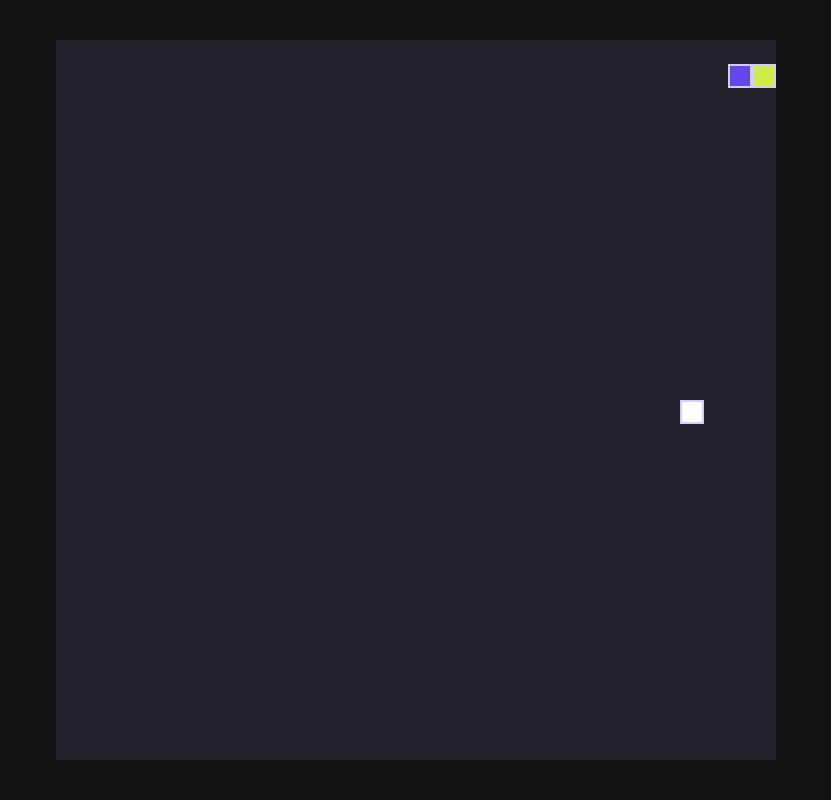
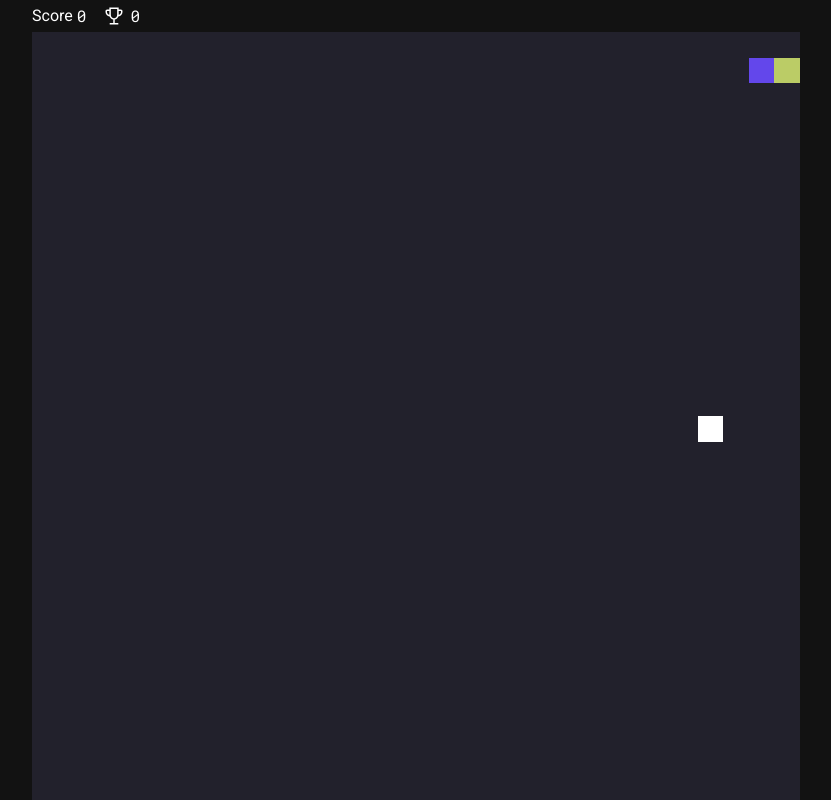
Before and after one commit to iamgopallohar/snake-game, a plain HTML site: page index.html in a window 1280 px wide. Shown: the whole page, without its empty margins (224-1055 px from the left). Drawn offline with Linux system fonts and the light colour scheme.

Commit message:
implemented score, highscore and highscore localstorage

```diff
--- a/css/style.css
+++ b/css/style.css
@@ -8,19 +8,72 @@
   line-height: var(--line-height);
 }
 
+:root {
+  --action-bar-size: 2rem;
+}
+
+.roboto-mono {
+  font-family: "Roboto Mono", monospace;
+  font-optical-sizing: auto;
+  font-weight: 400;
+  font-style: normal;
+}
+
 html,
 body {
   color-scheme: dark;
   width: 100vw;
-  height: 100vh;
+  height: 100svh;
+  overflow: hidden;
   display: flex;
+  align-items: center;
+  justify-content: center;
+  font-family: "Roboto", sans-serif;
+  font-weight: 400;
+  font-style: normal;
+}
+
+.game-container {
+  width: 100svmin;
+  height: 100svmin;
+  overflow: hidden;
+  display: flex;
+  flex-direction: column;
   align-items: center;
   justify-content: center;
 }
 
+.game-action-bar {
+  width: 100%;
+  height: var(--action-bar-size);
+  padding: calc(var(--action-bar-size) / 2);
+  display: flex;
+  align-items: center;
+}
+
+.score-wrapper {
+  display: flex;
+  align-items: center;
+  gap: 1rem;
+}
+
+.score-wrapper > div {
+  gap: 0.25rem;
+  display: flex;
+  align-items: center;
+}
+
+.trophy-icon {
+  --size: 1.5rem;
+  width: var(--size);
+  height: var(--size);
+  fill: currentColor;
+  /* opacity: 0.9; */
+}
+
 #gameboard {
-  width: 90vmin;
-  height: 90vmin;
+  width: calc(100% - var(--action-bar-size));
+  height: calc(100% - var(--action-bar-size));
   background-color: hsl(250, 15%, 15%);
   display: grid;
   grid-template-rows: repeat(30, 1fr);
@@ -34,11 +87,11 @@ body {
   --grid-column-start: 1;
   grid-row-start: var(--grid-row-start);
   grid-column-start: var(--grid-column-start);
-  border: 0.25vmin solid hsl(250, 100%, 90%);
+  /* border: 0.25vmin solid hsl(250, 100%, 90%); */
 }
 
 .head {
-  background-color: hsl(70, 80%, 60%);
+  background-color: hsl(70, 50%, 60%);
 }
 
 .body {
--- a/index.html
+++ b/index.html
@@ -7,9 +7,42 @@
     <link rel="stylesheet" href="css/style.css" />
     <!-- js -->
     <script src="js/script.js" type="module"></script>
+    <!-- fonts -->
+    <link rel="preconnect" href="https://fonts.googleapis.com" />
+    <link rel="preconnect" href="https://fonts.gstatic.com" crossorigin />
+    <link
+      href="https://fonts.googleapis.com/css2?family=Roboto&family=Roboto+Mono&display=swap"
+      rel="stylesheet"
+    />
     <title>Snake Game</title>
   </head>
   <body>
-    <div class="gameboard" id="gameboard"></div>
+    <div class="game-container">
+      <div class="game-action-bar">
+        <div class="score-wrapper">
+          <div>
+            Score
+            <span class="score-span roboto-mono" data-score-display>0</span>
+          </div>
+          <div>
+            <svg
+              class="trophy-icon"
+              xmlns="http://www.w3.org/2000/svg"
+              height="24"
+              viewBox="0 -960 960 960"
+              width="24"
+            >
+              <path
+                d="M307.694-140.001V-200h142.307v-137.078q-50.923-10.231-90-42.846-39.077-32.616-55.539-81.308-69.23-8.231-116.845-58.769Q140.001-570.539 140.001-640v-40q0-24.538 17.731-42.268 17.73-17.731 42.268-17.731h93.078v-80h373.844v80H760q24.538 0 42.268 17.731 17.731 17.73 17.731 42.268v40q0 69.461-47.616 119.999-47.615 50.538-116.845 58.769-16.462 48.692-55.539 81.308-39.077 32.615-90 42.846V-200h142.307v59.999H307.694Zm-14.616-385.691V-680H200v40q0 41.846 26.231 73.5 26.231 31.654 66.847 40.808ZM480-394.615q52.693 0 89.423-36.731 36.731-36.731 36.731-89.423V-760H353.846v239.231q0 52.692 36.731 89.423 36.73 36.731 89.423 36.731Zm186.922-131.077q40.616-9.154 66.847-40.808Q760-598.154 760-640v-40h-93.078v154.308ZM480-577.307Z"
+              />
+            </svg>
+            <span class="high-score-span roboto-mono" data-high-score-display
+              >0</span
+            >
+          </div>
+        </div>
+      </div>
+      <div class="gameboard" id="gameboard"></div>
+    </div>
   </body>
 </html>
--- a/js/Snake.js
+++ b/js/Snake.js
@@ -1,10 +1,14 @@
 import Element from "./Element.js";
 import randomFoodPosition from "./randomFoodPosition.js";
+import { setLocalHighScore } from "./handleLocalStorage.js";
 
 export default class Snake {
-  constructor({ gameBoard, GRID_SIZE }) {
+  constructor({ gameBoard, GRID_SIZE, highScore }) {
     this.gameBoard = gameBoard;
     this.GRID_SIZE = GRID_SIZE;
+    this.highScore = highScore; // set highscore before score
+    this.score = 0;
+    this.foodScorePower = 1;
     this.foodPower = 1;
     this.numberOfFoods = 1;
     // the intial length of snake can be changed easily
@@ -20,6 +24,21 @@ export default class Snake {
       this.direction = { x: 0, y: 1 };
     }
     this.gameOver = false;
+  }
+
+  get score() {
+    return this.scoreValue;
+  }
+
+  set score(scoreValue) {
+    this.scoreValue = scoreValue;
+    if (this.scoreValue > this.highScore) {
+      this.highScore = this.scoreValue;
+      setLocalHighScore(this.highScore);
+    }
+    document.querySelector("[data-score-display]").textContent = scoreValue;
+    document.querySelector("[data-high-score-display]").textContent =
+      this.highScore;
   }
 
   generateSnake() {
@@ -153,6 +172,7 @@ export default class Snake {
         })
       );
     }
+    this.score += this.foodScorePower;
     this.createFood();
   }
 
--- /dev/null
+++ b/js/handleLocalStorage.js
@@ -0,0 +1,9 @@
+const LOCAL_HIGH_SCORE_KEY = "local-high-score";
+
+export function getLocalHighScore() {
+  return localStorage.getItem(LOCAL_HIGH_SCORE_KEY);
+}
+
+export function setLocalHighScore(value) {
+  localStorage.setItem(LOCAL_HIGH_SCORE_KEY, value);
+}
--- a/js/script.js
+++ b/js/script.js
@@ -1,4 +1,5 @@
 import Snake from "./Snake.js";
+import { getLocalHighScore, setLocalHighScore } from "./handleLocalStorage.js";
 
 function handleKeyboardInput(e) {
   switch (e.key) {
@@ -42,12 +43,21 @@ function animation(currentTime) {
 
 let lastPaintTime;
 let animationId;
+let highScore;
 const GRID_SIZE = 30;
-const SPEED = 10;
+const SPEED = 8;
+
+let localHighScore = getLocalHighScore();
+if (localHighScore === null) {
+  setLocalHighScore(0);
+}
+highScore = Number(getLocalHighScore());
+console.log(typeof highScore, highScore);
 
 const snake = new Snake({
   gameBoard: document.getElementById("gameboard"),
   GRID_SIZE,
+  highScore,
 });
 
 animationId = window.requestAnimationFrame(animation);
```
